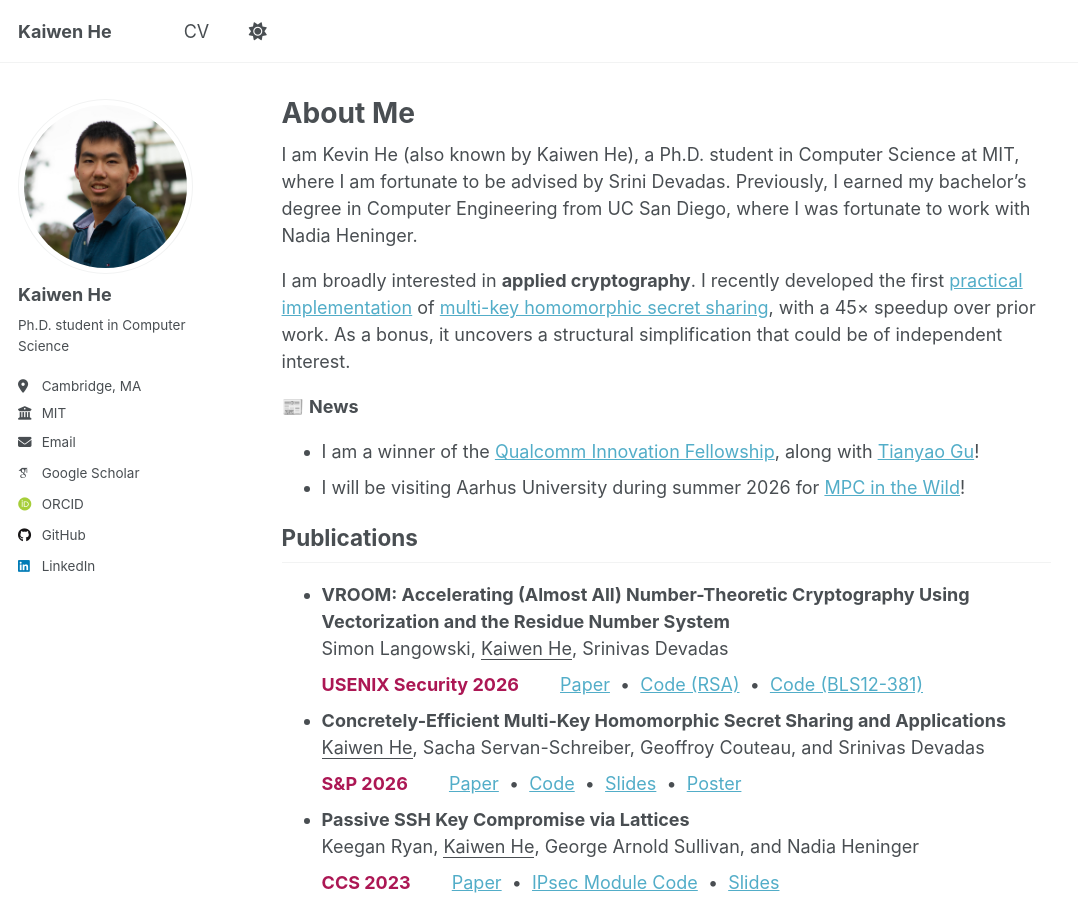
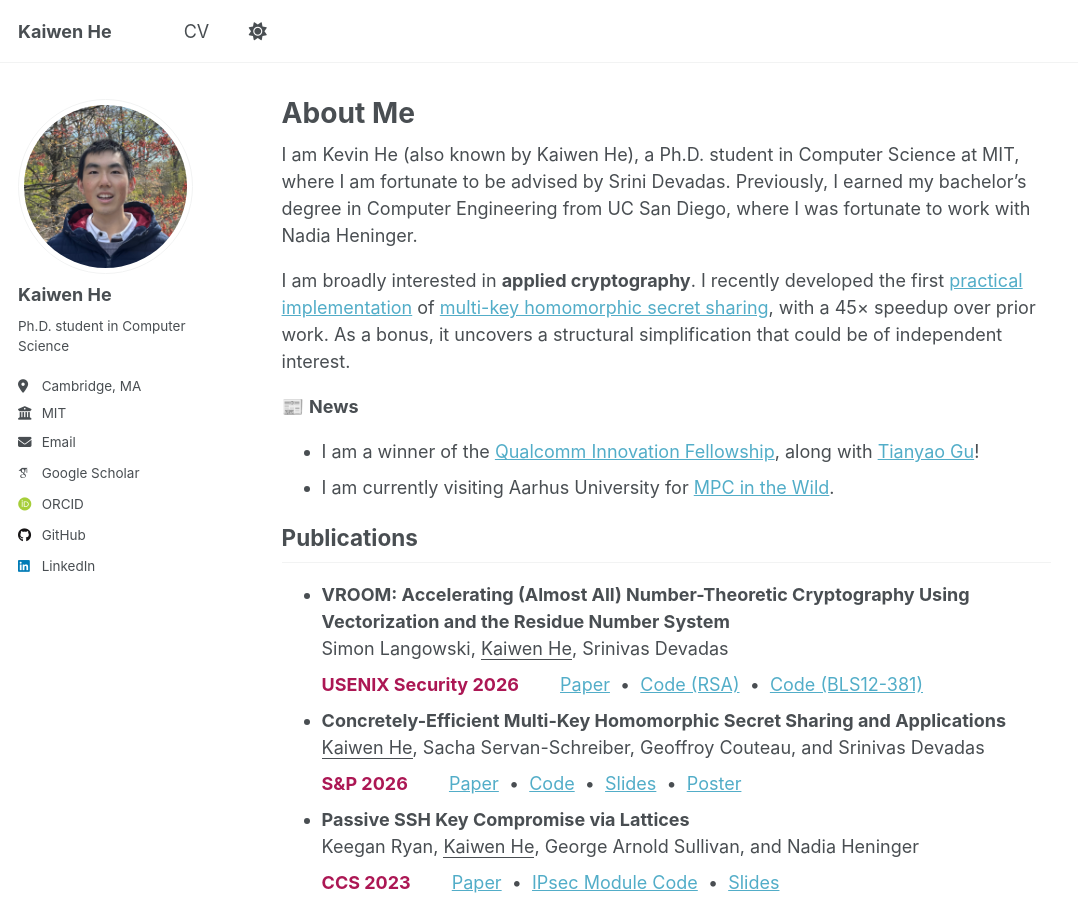
Before and after one commit to kevin-he-01/kevin-he-01.github.io, a Jekyll site: the page built from _pages/about.md, in a window 1280 px wide and 900 px high. Shown: the whole window, without its empty margins (0-1078 px from the left). Built offline with Jekyll 4.4.1, drawn with Linux system fonts in a browser that asks for light colours; some web fonts are replaced; a script that is not in the unit is left out.

Commit message:
Profile picture update

```diff
--- a/_pages/about.md
+++ b/_pages/about.md
@@ -13,7 +13,7 @@ I am broadly interested in **applied cryptography**. I recently developed the fi
 
 📰 **News**
 - I am a winner of the [Qualcomm Innovation Fellowship](https://www.qualcomm.com/research/university-relations/innovation-fellowship/2026-north-america), along with [Tianyao Gu](https://gty929.github.io/)!
-- I will be visiting Aarhus University during summer 2026 for [MPC in the Wild](https://mpcinthewild.github.io/)!
+- I am currently visiting Aarhus University for [MPC in the Wild](https://mpcinthewild.github.io/).
 
 ## Publications
 
```
Also changed, not shown: images/profile.jpg.
